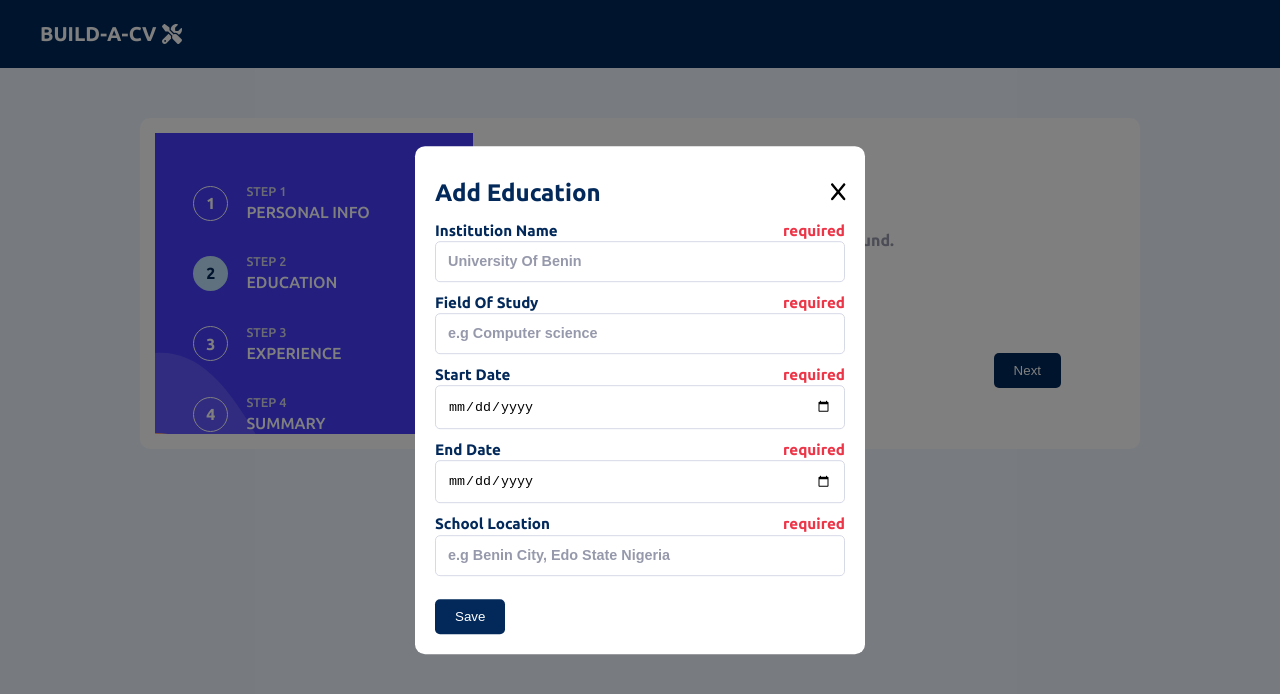
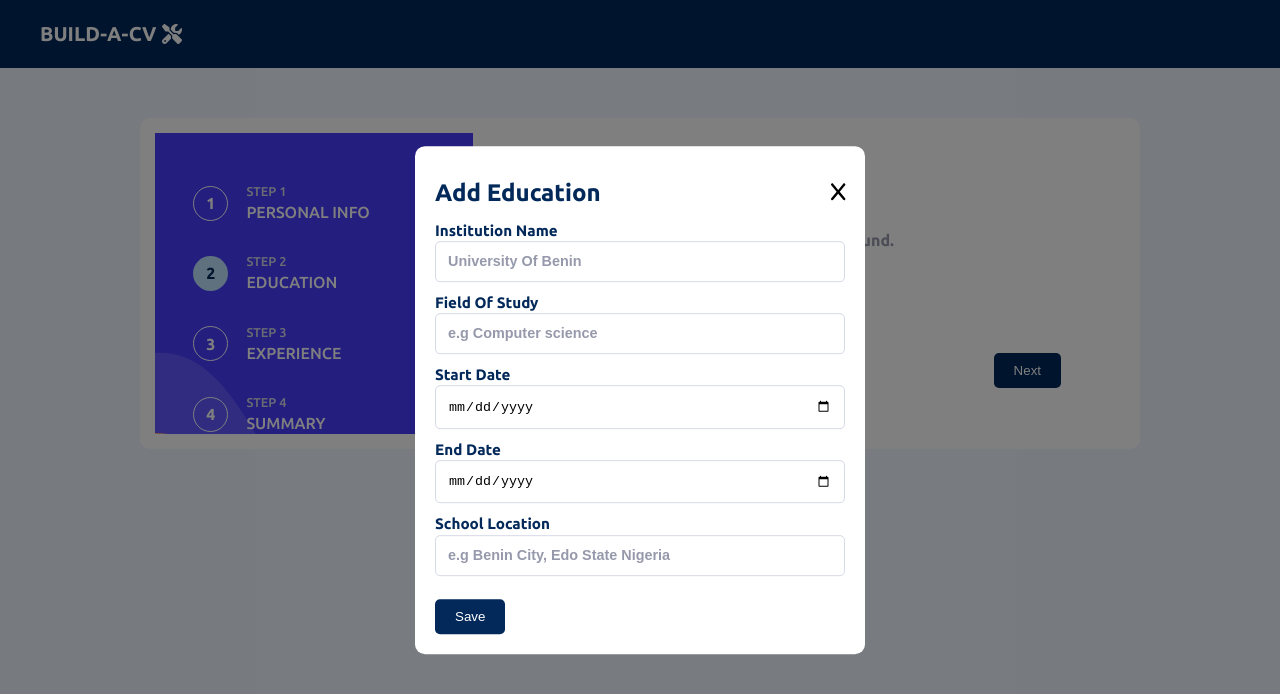
Before and after one commit to Jonathancodeglitch/cv-build, a React (Vite) app: page / in a window 1280 px wide. Both pictures are taken after a click on the button "+ Education". Shown: the top 694 px of the page. Built offline with nearby package versions, Linux system fonts and the light colour scheme.

Commit message:
Added validation to educational form through a library called react-hook-form

```diff
--- a/package.json
+++ b/package.json
@@ -17,6 +17,7 @@
     "@fortawesome/react-fontawesome": "^0.2.0",
     "react": "^18.2.0",
     "react-dom": "^18.2.0",
+    "react-hook-form": "^7.51.1",
     "uuid": "^9.0.1"
   },
   "devDependencies": {
--- a/src/components/EducationDetails.jsx
+++ b/src/components/EducationDetails.jsx
@@ -13,13 +13,22 @@ import Modal from './utilities/modal';
 // user should be able to delete details from section
 // user should be able to edit  details
 
-function EducationInputs({ handleEducationInputDetailChange }) {
+//continue the validation from here when you get back genius
+function EducationInputs({ handleEducationInputDetailChange, methods }) {
   return (
     <>
       <label>
         Institution Name
-        <span className="error-msg">required</span>
+        {methods.formState.errors.institutionName && (
+          <span className="error-msg">required</span>
+        )}
         <input
+          style={
+            methods.formState.errors.institutionName && {
+              border: '1px solid red',
+            }
+          }
+          {...methods.register('institutionName', { required: true })}
           onChange={handleEducationInputDetailChange}
           name="institutionName"
           type="text"
@@ -28,8 +37,11 @@ function EducationInputs({ handleEducationInputDetailChange }) {
       </label>
       <label>
         Field Of Study
-        <span className="error-msg">required</span>
+        {methods.formState.errors.fieldOfStudy && (
+          <span className="error-msg">required</span>
+        )}
         <input
+          {...methods.register('fieldOfStudy', { required: true })}
           onChange={handleEducationInputDetailChange}
           name="fieldOfStudy"
           type="text"
@@ -38,8 +50,11 @@ function EducationInputs({ handleEducationInputDetailChange }) {
       </label>
       <label>
         Start Date
-        <span className="error-msg">required</span>
+        {methods.formState.errors.startDate && (
+          <span className="error-msg">required</span>
+        )}
         <input
+          {...methods.register('startDate', { required: true })}
           name="startDate"
           type="date"
           onChange={handleEducationInputDetailChange}
@@ -47,8 +62,11 @@ function EducationInputs({ handleEducationInputDetailChange }) {
       </label>
       <label>
         End Date
-        <span className="error-msg">required</span>
+        {methods.formState.errors.endDate && (
+          <span className="error-msg">required</span>
+        )}
         <input
+          {...methods.register('endDate', { required: true })}
           name="endDate"
           type="date"
           onChange={handleEducationInputDetailChange}
@@ -56,8 +74,11 @@ function EducationInputs({ handleEducationInputDetailChange }) {
       </label>
       <label>
         School Location
-        <span className="error-msg">required</span>
+        {methods.formState.errors.schoolLocation && (
+          <span className="error-msg">required</span>
+        )}
         <input
+          {...methods.register('schoolLocation', { required: true })}
           name="schoolLocation"
           onChange={handleEducationInputDetailChange}
           type="text"
@@ -67,7 +88,6 @@ function EducationInputs({ handleEducationInputDetailChange }) {
     </>
   );
 }
-
 
 // validate the details to make sure dey are correct. if details are not correct prompt user
 //onClick
@@ -81,7 +101,6 @@ export default function EducationDetails({
   handleEducationInputDetailChange,
   addEducationInputDetailToStorage,
   educationDetails,
-  resetForm,
 }) {
   const [modalStatus, setModalStatus] = useState(false);
 
@@ -92,8 +111,6 @@ export default function EducationDetails({
   function changeModalStatus() {
     setModalStatus(false);
   }
-
-  function validateInputs() {}
 
   return (
     <div style={{ display: currentStep == 2 ? 'block' : 'none' }}>
@@ -121,7 +138,6 @@ export default function EducationDetails({
         modalStatus={modalStatus}
         addEducationInputDetailToStorage={addEducationInputDetailToStorage}
         changeModalStatus={changeModalStatus}
-        resetForm={resetForm}
       >
         <EducationInputs
           handleEducationInputDetailChange={handleEducationInputDetailChange}
--- a/src/components/MultiStepForm.jsx
+++ b/src/components/MultiStepForm.jsx
@@ -16,13 +16,6 @@ export default function MultiStepForm({
 
   function handleChangeForFormButtonClicked() {
     setIsFormNextButtonClicked(true);
-  }
-
-  //reset form
-  const myForm = useRef(null);
-
-  function resetForm() {
-    myForm.current.reset();
   }
 
   //personal details section
@@ -75,7 +68,7 @@ export default function MultiStepForm({
   }
 
   return (
-    <form ref={myForm} className="main_form">
+    <div className="main_form">
       <div className="form_container">
         <PersonalDetails
           handlePersonalDetailsInputChange={handlePersonalDetailsInputChange}
@@ -85,7 +78,6 @@ export default function MultiStepForm({
         />
 
         <EducationDetails
-          resetForm={resetForm}
           currentStep={currentStep}
           handleEducationInputDetailChange={handleEducationInputDetailChange}
           educationInputDetail={educationInputDetail}
@@ -102,6 +94,6 @@ export default function MultiStepForm({
         personalInputsDetails={personalInputsDetails}
         handleChangeForFormButtonClicked={handleChangeForFormButtonClicked}
       />
-    </form>
+    </div>
   );
 }
--- a/src/components/utilities/modal.jsx
+++ b/src/components/utilities/modal.jsx
@@ -2,6 +2,8 @@ import { useRef, useEffect } from 'react';
 import { FontAwesomeIcon } from '@fortawesome/react-fontawesome';
 import { faX } from '@fortawesome/free-solid-svg-icons';
 import { Button } from './Utility';
+import { useForm } from 'react-hook-form';
+import React from 'react';
 
 export default function Modal({
   children,
@@ -9,11 +11,7 @@ export default function Modal({
   modalStatus,
   changeModalStatus,
   addEducationInputDetailToStorage,
-  resetForm,
 }) {
-  const myModal = useRef(null);
-  const cancelButtonIcon = <FontAwesomeIcon icon={faX} />;
-
   useEffect(() => {
     modalStatus && myModal.current.showModal();
   });
@@ -21,8 +19,29 @@ export default function Modal({
   function closeModal() {
     changeModalStatus();
     myModal.current.close();
-    resetForm();
   }
+
+  //react hook form methods
+  const {
+    register,
+    handleSubmit,
+    formState: { errors },
+  } = useForm();
+
+  //pass react hook form methods to the children props  by cloning and adding the props
+
+  const formInputs = React.cloneElement(children, {
+    methods: { register, formState: { errors } },
+  });
+
+  // when form is submitted
+  const onSubmit = () => {
+    addEducationInputDetailToStorage();
+    closeModal();
+  };
+
+  const myModal = useRef(null);
+  const cancelButtonIcon = <FontAwesomeIcon icon={faX} />;
 
   return (
     <dialog ref={myModal} className="modal">
@@ -32,15 +51,10 @@ export default function Modal({
           {cancelButtonIcon}
         </button>
       </div>
-      {children}
-
-      <Button
-        name="Save"
-        handleClick={() => {
-          addEducationInputDetailToStorage();
-          closeModal();
-        }}
-      />
+      <form onSubmit={handleSubmit(onSubmit)}>
+        {formInputs}
+        <Button name="Save" type="submit" />
+      </form>
     </dialog>
   );
 }
```
Also changed, not shown: 1 other file (tests, documents, lock files or other folders).
